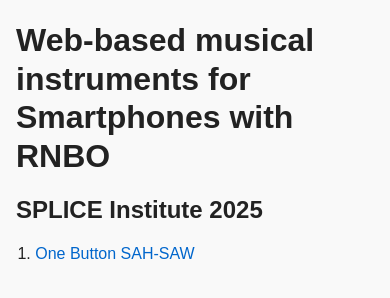
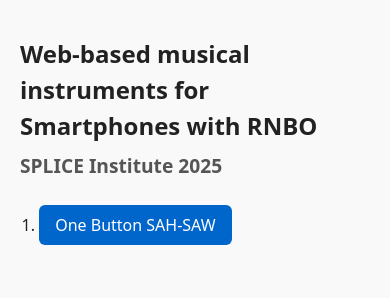
Before and after one commit to splice25/splice25.github.io, a plain HTML site: page index.html in a window 390 px wide. Drawn offline with Linux system fonts and the light colour scheme.

Commit message:
updated style for smartphone browser

```diff
--- a/style.css
+++ b/style.css
@@ -1,24 +1,48 @@
+/* styles.css */
+* {
+    box-sizing: border-box;
+}
 
 body {
-    font-family: sans-serif;
-    margin: 1em;
-    padding: 0;
+    font-family: system-ui, sans-serif;
+    margin: 0;
+    padding: 1.25rem;
     background-color: #f9f9f9;
     color: #222;
+    line-height: 1.5;
 }
-h1, h2 {
-    line-height: 1.2;
+
+h1 {
+    font-size: 1.5rem;
+    margin-bottom: 0.5rem;
 }
-a {
-    color: #0066cc;
-    text-decoration: none;
+
+h2 {
+    font-size: 1.2rem;
+    margin-top: 0;
+    margin-bottom: 1.5rem;
+    color: #555;
 }
-a:hover {
-    text-decoration: underline;
-}
+
 ol {
     padding-left: 1.2em;
 }
+
 li {
-    margin-bottom: 0.5em;
+    margin-bottom: 1rem;
 }
+
+a {
+    display: inline-block;
+    padding: 0.5rem 1rem;
+    background-color: #0066cc;
+    color: white;
+    text-decoration: none;
+    border-radius: 6px;
+    font-size: 1rem;
+    transition: background-color 0.2s ease;
+}
+
+a:hover {
+    background-color: #004999;
+}
```
